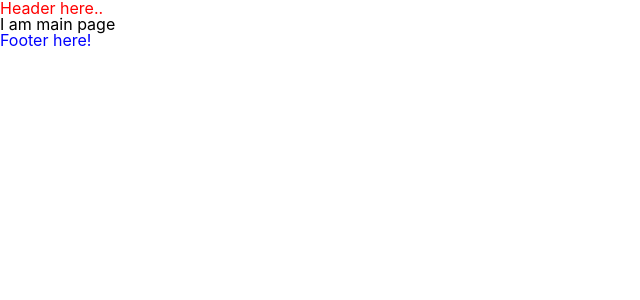
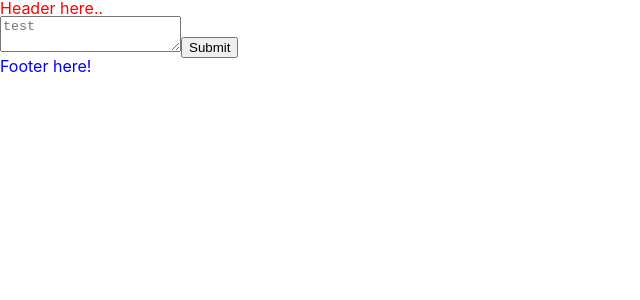
Before and after one commit to AkkaFranKebne/my-app-loans, a React (Create React App) app: page /#/ in a window 1280 px wide. Shown: the top 300 px of the page, without its empty margins (0-640 px from the left). Built offline with nearby package versions, Linux system fonts and the light colour scheme.

Commit message:
configuring redux

```diff
--- a/src/components/containers/Header/Header.tsx
+++ b/src/components/containers/Header/Header.tsx
@@ -1,5 +1,6 @@
 import React, { FunctionComponent } from 'react';
 import styles from './Header.module.scss';
+import { connect } from 'react-redux';
 import cx from 'clsx';
 
 interface OwnProps {}
@@ -20,4 +21,10 @@ const Header: FunctionComponent<HeaderProps> = props => {
   );
 };
 
-export default Header;
+const mapStateToProps = (state: any) => {
+  return {
+    test: state.test
+  }
+}
+
+export default connect(mapStateToProps)(Header);
--- a/src/pages/MainPage.tsx
+++ b/src/pages/MainPage.tsx
@@ -1,14 +1,44 @@
-import React, { FunctionComponent } from 'react';
+import React, { FunctionComponent, useState } from 'react';
+import {connect} from 'react-redux';
+import { addTest } from '../redux/actions';
 
-interface OwnProps {}
+interface OwnProps {
+  addTest: any;
+}
 
 type MainPageProps = Omit<JSX.IntrinsicElements['article'], 'children'> & OwnProps;
 
 const MainPage: FunctionComponent<MainPageProps> = props => {
+  const [value, setValue] = useState('');
+
+  const handleOnChange = (event: any) => {
+    setValue(event.target.value)
+  }
+
+  const handleOnSubmit = (event: any) => {
+    event.preventDefault();
+    props.addTest(value);
+    setValue('');
+  }
 
   return (
-      <div>I am main page</div>
+      <div>
+        <form onSubmit={handleOnSubmit}>
+          <textarea
+            placeholder="test"
+            value={value}
+            onChange={handleOnChange}
+          />
+          <input type="submit"/>
+        </form>
+      </div>
   );
 };
 
-export default MainPage;
+const mapDispatchToProps = (dispatch: any) => {
+  return {
+    addTest: (test:any) => dispatch(addTest(test))
+  }
+}
+
+export default connect(null, mapDispatchToProps)(MainPage);
--- a/src/redux/actions.ts
+++ b/src/redux/actions.ts
@@ -0,0 +1,6 @@
+export function addTest(test: any) {
+    return {
+        type: 'ADD_TEST',
+        payload: test
+    }
+}
--- a/src/redux/reducer.ts
+++ b/src/redux/reducer.ts
@@ -1,5 +1,15 @@
 import { combineReducers } from 'redux';
 
-const rootReducer = combineReducers({});
+const testReducer = (state = [], action: any) => {
+    switch(action.type) {
+        case "ADD_TEST":
+            return [...state, {test: action.payload}]
+        default: return state
+    }
+}
+
+const rootReducer = combineReducers({
+    test: testReducer,
+});
 
 export default rootReducer;
```
